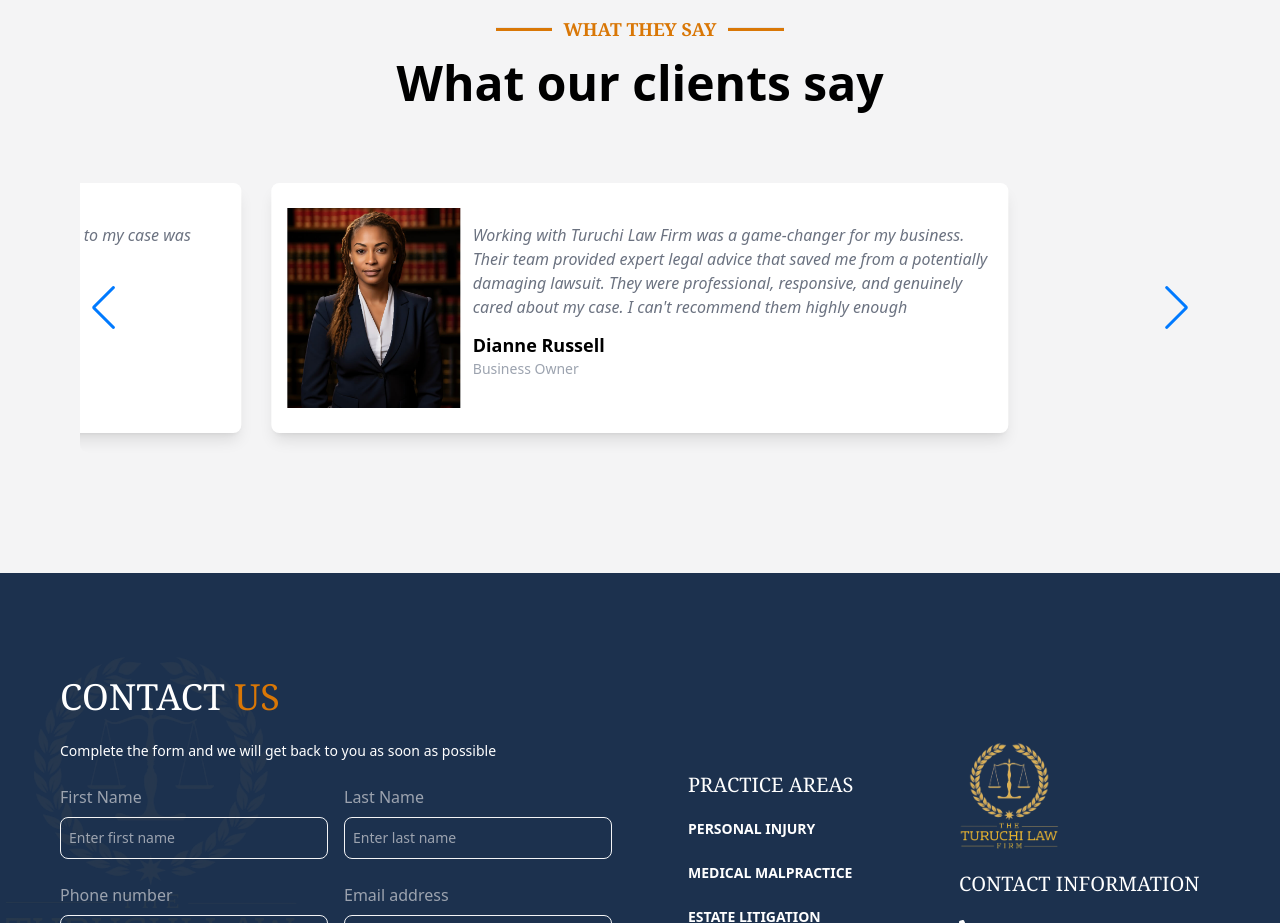
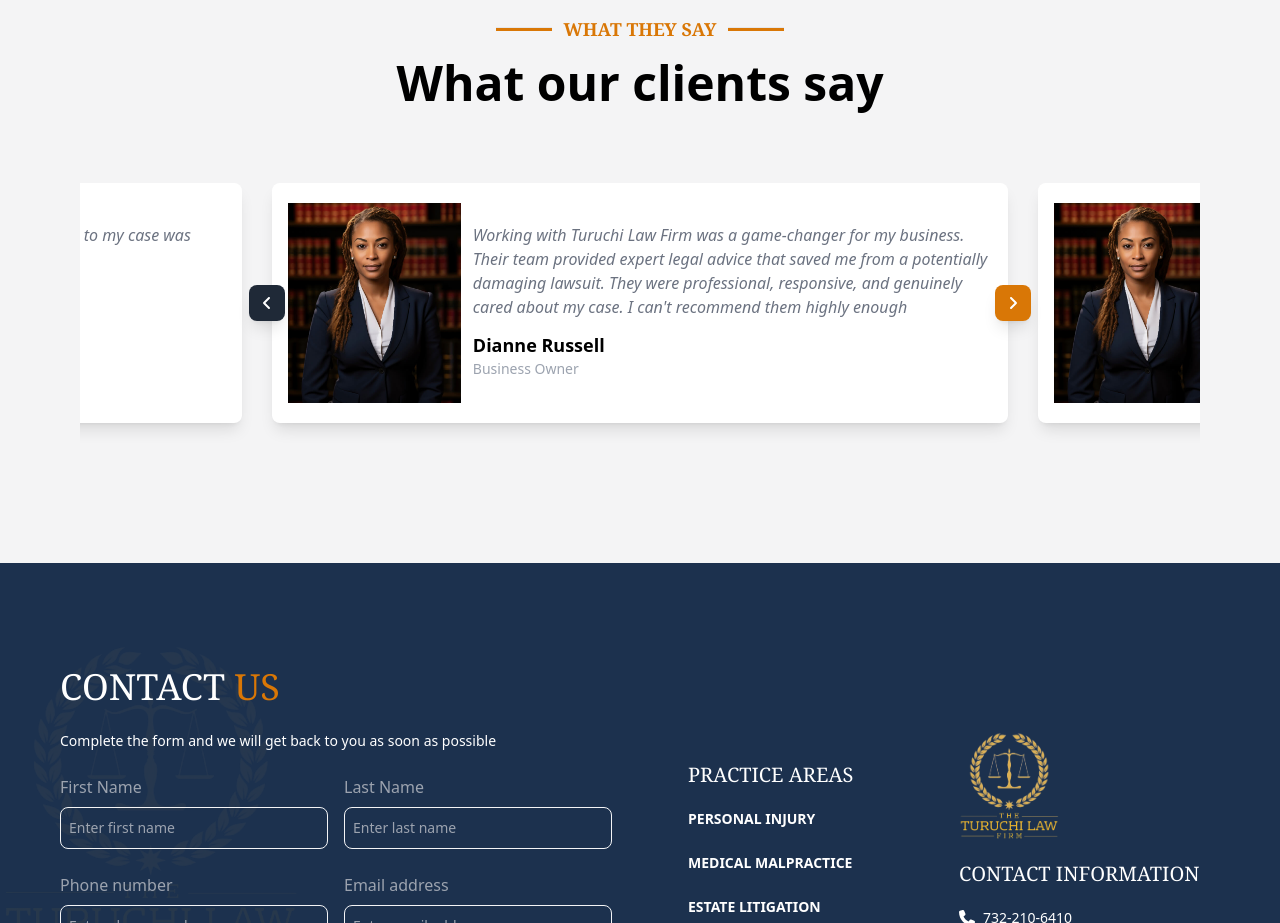
Before and after one commit to mhista/ttlFirm, a Next.js app in the folder ttlfirm/: page / in a window 1280 px wide. Shown: the part 2620-3543 px from the top of the page. Built offline with nearby package versions, Linux system fonts and the light colour scheme.

Commit message:
made changes

```diff
--- a/ttlfirm/components/layout/stickyNav.jsx
+++ b/ttlfirm/components/layout/stickyNav.jsx
@@ -71,7 +71,7 @@ const StickyNav = ({ isSticky = false }) => {
         <Link href="/">
           <Image
             className={`text-white cursor-pointer ${
-              scrollState.isSticky ? "" : "md:w-20 pt-2"
+              scrollState.isSticky ? "w-28" : "md:w-28 pt-2"
             }`}
             src="/assets/images/logo.png"
             width={59}
--- a/ttlfirm/components/pages/home/testimonial.jsx
+++ b/ttlfirm/components/pages/home/testimonial.jsx
@@ -1,11 +1,51 @@
 "use client";
-import { Swiper, SwiperSlide } from "swiper/react";
-import "swiper/css";
-import "swiper/css/navigation";
-import { Navigation, Pagination } from "swiper/modules";
+import { useEffect, useRef } from "react";
 import Image from "next/image";
 import Link from "next/link";
+import {register} from "swiper/element/bundle";
+import useSwiperRef from "@utils/swiper_navigation_hook";
+import { FaAngleLeft, FaAngleRight  } from "react-icons/fa6";
+register();
 const TestimonialCarousel = () => {
+  const [nextEl, nextElRef] = useSwiperRef();
+  const [prevEl, prevElRef] = useSwiperRef();
+
+  const swiperRef = useRef(null);
+  useEffect(() => {
+    const swiperContainer = swiperRef.current;
+
+    const params = {
+      loop: true,
+      // pagination:true,
+      // navigation: true,
+      centeredSlides:true,
+      autoplay:true,
+      breakpoints:{
+        // Small screens (e.g., mobile)
+        640: {
+          slidesPerView: 1,
+          spaceBetween: 10,
+        },
+        // Medium screens (e.g., tablets)
+        768: {
+          slidesPerView: 1.2,
+          spaceBetween: 30,
+        },
+        // Large screens (e.g., desktops)
+        1024: {
+          slidesPerView: 1.3,
+          spaceBetween: 30,
+        },
+        // Extra-large screens
+        1280: {
+          slidesPerView: 1.5,
+          spaceBetween: 30,
+        },
+      }
+    };
+    Object.assign(swiperContainer, params);
+    swiperContainer.initialize();
+  }, []);
   const testimonials = [
     {
       id: 1,
@@ -39,43 +79,12 @@ const TestimonialCarousel = () => {
         <hr className="bg-amber-600 h-1 w-14" />
       </div>
       <h2 className=" font-bold text-center text-3xl sm:text-4xl md:text-5xl">What our clients say</h2>
-      <div className="max-w-[350px] sm:max-w-xl md:max-w-3xl lg:max-w-6xl mx-[5px] sm:py-10 px-4 sm:px-4">
-        <Swiper
-          modules={[Navigation, Pagination]}
-          navigation
-          pagination={{ clickable: true }}
-          autoplay={true}
-          // slidesPerView={1.3} // Show one full slide with parts of adjacent slides
-          // spaceBetween={30} // Add space between slides
-          centeredSlides={true} // Center the active slide
-          loop={true} // Make the carousel infinite
-          className="rounded-lg"
-          breakpoints={{
-            // Small screens (e.g., mobile)
-            640: {
-              slidesPerView: 1,
-              spaceBetween: 10,
-            },
-            // Medium screens (e.g., tablets)
-            768: {
-              slidesPerView: 1.2,
-              spaceBetween: 30,
-            },
-            // Large screens (e.g., desktops)
-            1024: {
-              slidesPerView: 1.3,
-              spaceBetween: 30,
-            },
-            // Extra-large screens
-            1280: {
-              slidesPerView: 1.5,
-              spaceBetween: 30,
-            },
-          }}
+      <div className="relative max-w-[350px] sm:max-w-xl md:max-w-3xl lg:max-w-6xl mx-[5px] sm:py-10 px-4 sm:px-4">
+        <swiper-container ref={swiperRef} init="false"
         >
           {testimonials.map((testimonial) => (
-            <SwiperSlide key={testimonial.id}>
-              <div className="flex flex-col sm:flex-row gap-2 sm:gap-3 items-center bg-white my-5  py-8 px-4 rounded-lg shadow-lg transition-transform duration-300 transform hover:scale-105 h-[460px] sm:h-[250px]">
+            <swiper-slide key={testimonial.id}>
+              <div className=" flex flex-col sm:flex-row gap-2 sm:gap-3 items-center bg-white my-5  py-8 px-4 rounded-lg shadow-lg transition-transform duration-300 transform hover:scale-105 h-[460px] sm:h-[240px]">
                 <div className=" sm:w-1/4">
                   <Image
                     className="rounded-lg sm:rounded-none relative z-30 w-[270px] sm:w-[250px] h-[200px] object-cover"
@@ -97,9 +106,21 @@ const TestimonialCarousel = () => {
                   </div>
                 </div>
               </div>
-            </SwiperSlide>
+            </swiper-slide>
           ))}
-        </Swiper>
+        </swiper-container>
+        <button ref={prevElRef} onClick={
+          () => {
+          console.log(prevElRef);
+
+            swiperRef.current.swiper.slidePrev()}} className="swiper-button-prev absolute  z-50 top-1/2 transform -translate-y-1/2 bg-gray-800 text-white p-2.5 rounded-lg shadow-lg hover:bg-gray-700 transition left-[20px] sm:left-[2px] md:left-[70px] lg:left-[185px]">
+        <FaAngleLeft />
+
+      </button>
+      <button ref={nextElRef} onClick={() => swiperRef.current.swiper.slideNext()} className="swiper-button-next  absolute  top-1/2 transform -translate-y-1/2 bg-amber-600 text-white p-2.5 rounded-lg shadow-lg hover:bg-amber-500 transition right-[20px] sm:right-[2px] md:right-[70px]  lg:right-[185px] z-50">
+      <FaAngleRight />
+
+      </button>
       </div>
     </div>
   );
--- /dev/null
+++ b/ttlfirm/utils/swiper_navigation_hook.js
@@ -0,0 +1,18 @@
+// useSwiperRef.js
+import { useState, useRef, useEffect } from 'react';
+
+const useSwiperRef = () => {
+    const [wrapper, setWrapper] = useState(null);
+    const ref = useRef(null);
+
+    useEffect(() => {
+        setWrapper(ref.current);
+    }, []);
+
+    return [
+        wrapper,
+        ref
+    ]
+};
+
+export default useSwiperRef;
```
Also changed, not shown: ttlfirm/public/assets/images/logo2.jpg (added).
